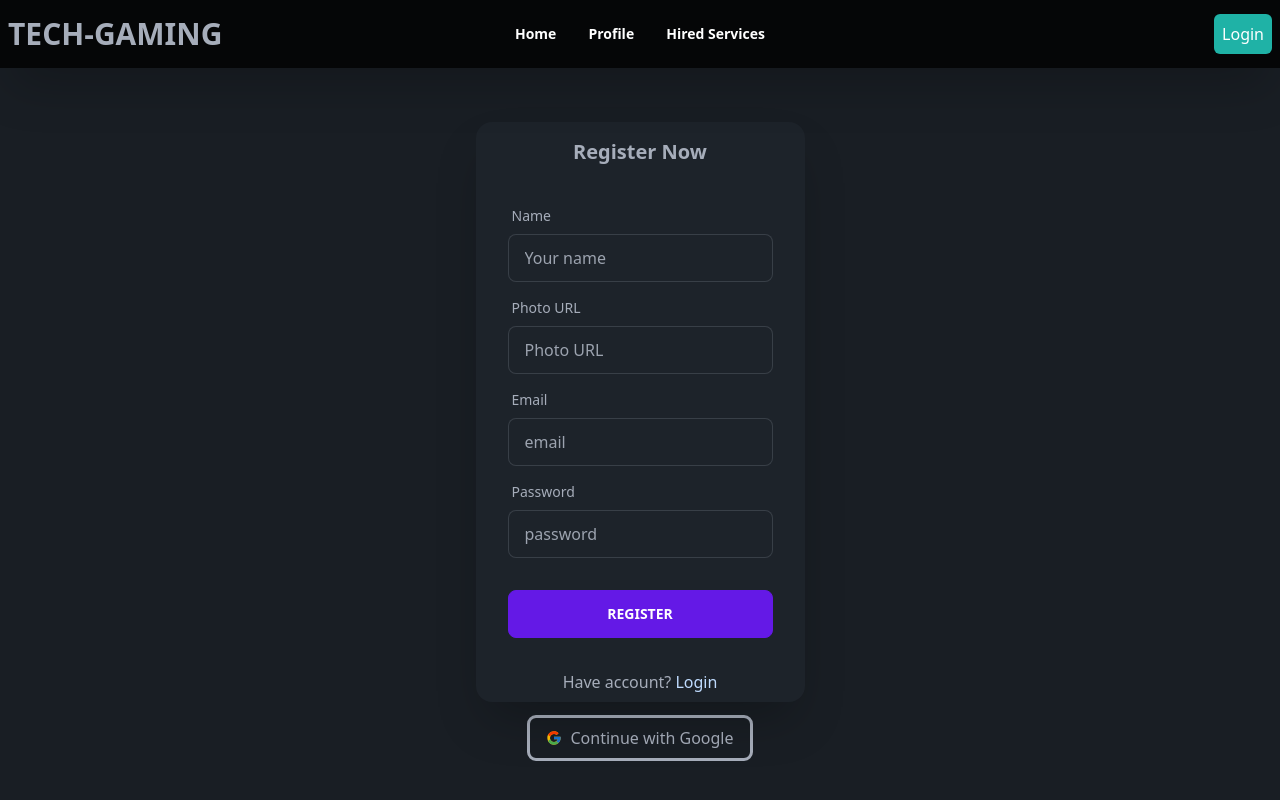
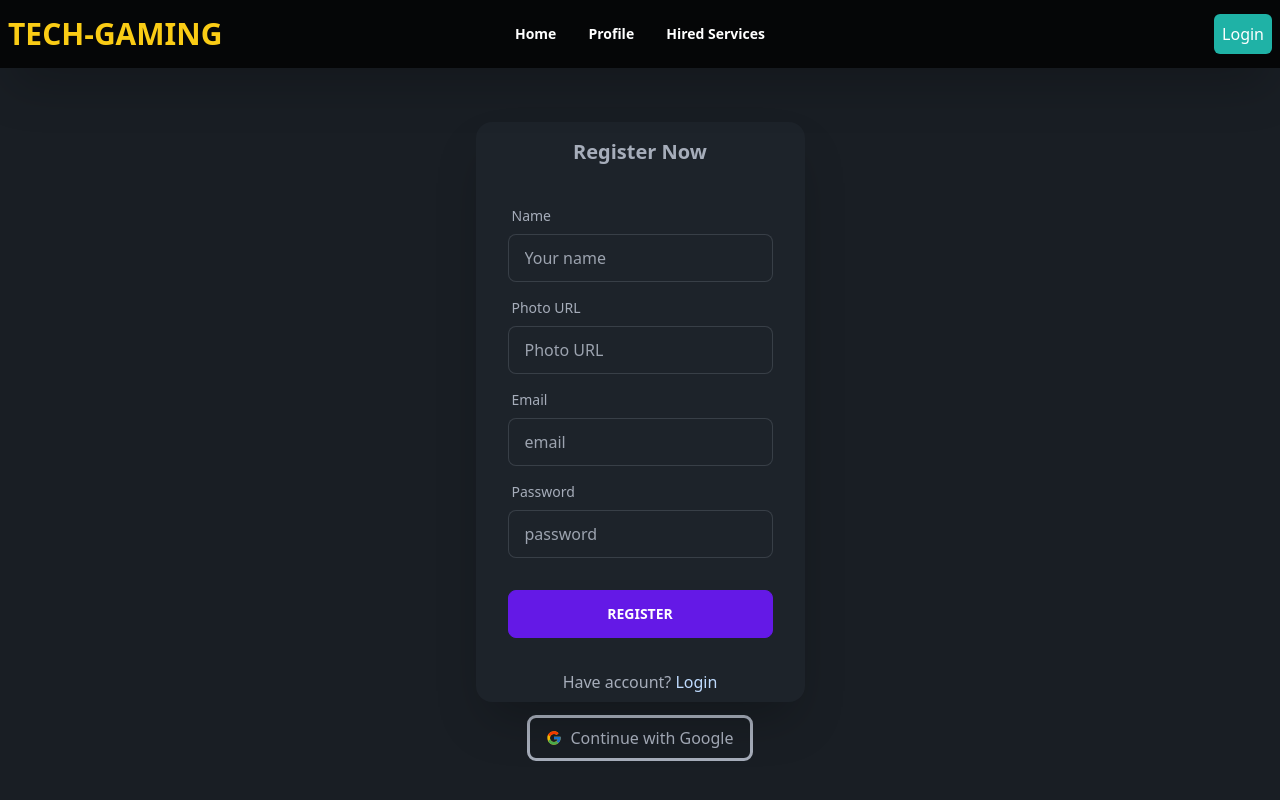
Before and after one commit to mihir-x/gaming-event-management, a React (Vite) app: page /register in a window 1280 px wide. Built offline with nearby package versions, Linux system fonts and the light colour scheme; no server answers.

Commit message:
fixed on  registration user picture error issue

```diff
--- a/src/Components/Navbar/Navbar.jsx
+++ b/src/Components/Navbar/Navbar.jsx
@@ -38,7 +38,7 @@ const Navbar = () => {
                         {navLinks}
                     </ul>
                 </div>
-                <h1 className="text-lg md:text-2xl lg:text-3xl font-semibold">TECH-GAMING</h1>
+                <h1 className="text-lg md:text-2xl lg:text-3xl font-semibold text-yellow-400">TECH-GAMING</h1>
             </div>
             <div className="navbar-center hidden lg:flex">
                 <ul className="menu menu-horizontal px-1">
--- a/src/Pages/Register/Register.jsx
+++ b/src/Pages/Register/Register.jsx
@@ -27,7 +27,10 @@ const Register = () => {
         createUser(email, password)
             .then(res => {
                 updateProfile(auth.currentUser, { displayName: name, photoURL: photo })
-                    .then(res => console.log('profile updated', res))
+                    .then(res => {
+                        console.log('profile updated', res)
+                        window.location.reload(true)
+                    })
                     .catch(err => console.log(err.message))
                 navigate('/')
                 swal('Congratulations', 'User Created Successfully', 'success')
```
